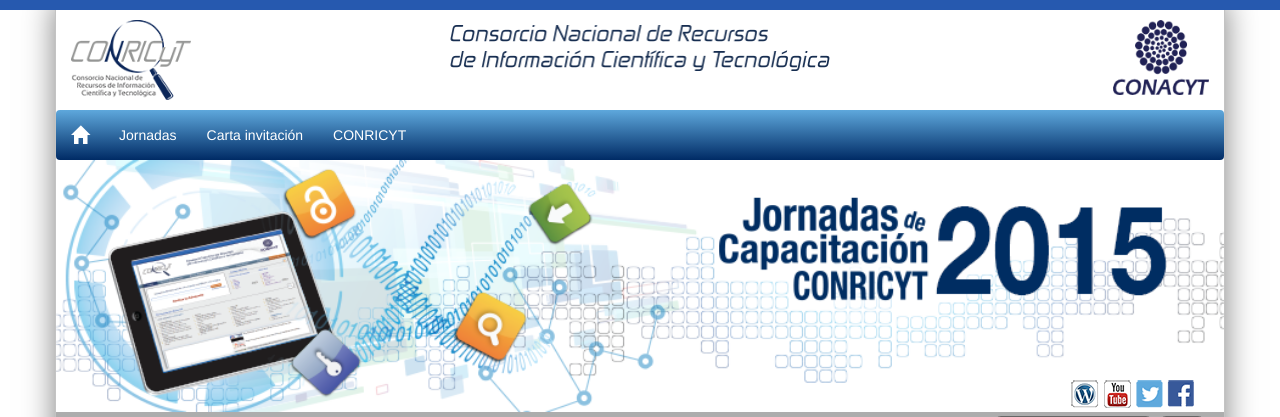
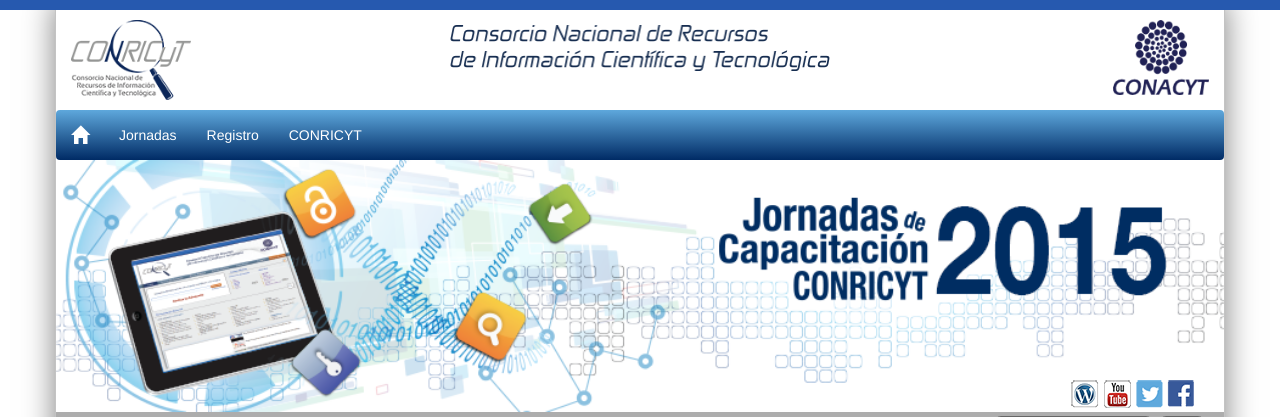
Before and after one commit to raulmedinacampos/conricyt_jornadas, a CodeIgniter app: page /index.php/inicio/index in a window 1280 px wide. Shown: the top 417 px of the page. Run offline with CodeIgniter, Linux system fonts and the light colour scheme.

Commit message:
Se quita Carta invitación y se agrega Registro en el menú

```diff
--- a/application/views/header.php
+++ b/application/views/header.php
@@ -45,7 +45,7 @@
       <ul class="nav navbar-nav">
         <!--<li  style=" border-left:white 1px solid;"><a href="#">Registro</a></li>-->
         <li><a href="<?php echo base_url('jornadas'); ?>">Jornadas</a></li>
-        <li><a href="<?php echo base_url('carta-invitacion'); ?>">Carta invitación</a></li>
+        <li><a href="<?php echo base_url('registro'); ?>">Registro</a></li>
         <li><a href="http://www.conricyt.mx/" target="_blank">CONRICYT</a></li>
         <!--<li ><a href="#">Constancia</a></li>-->
       </ul>
```
